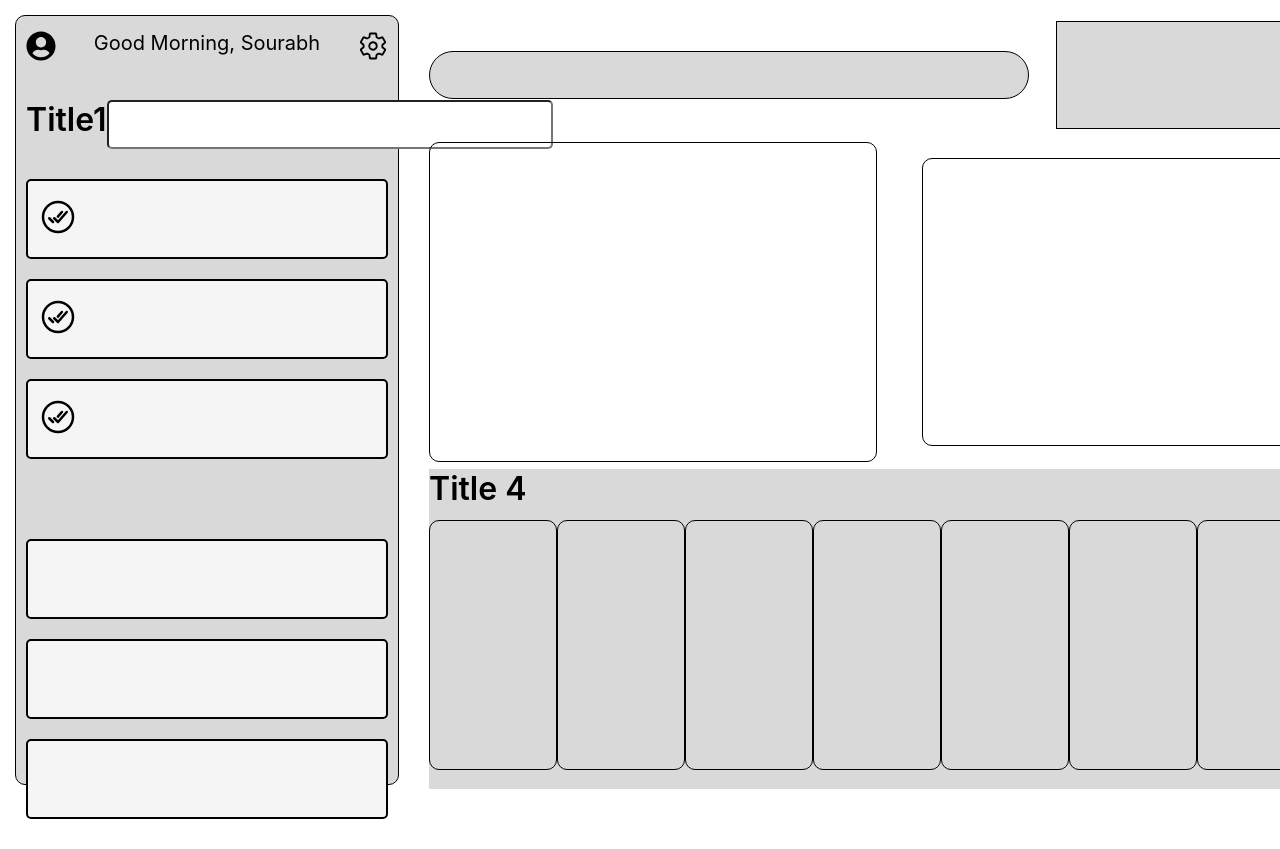
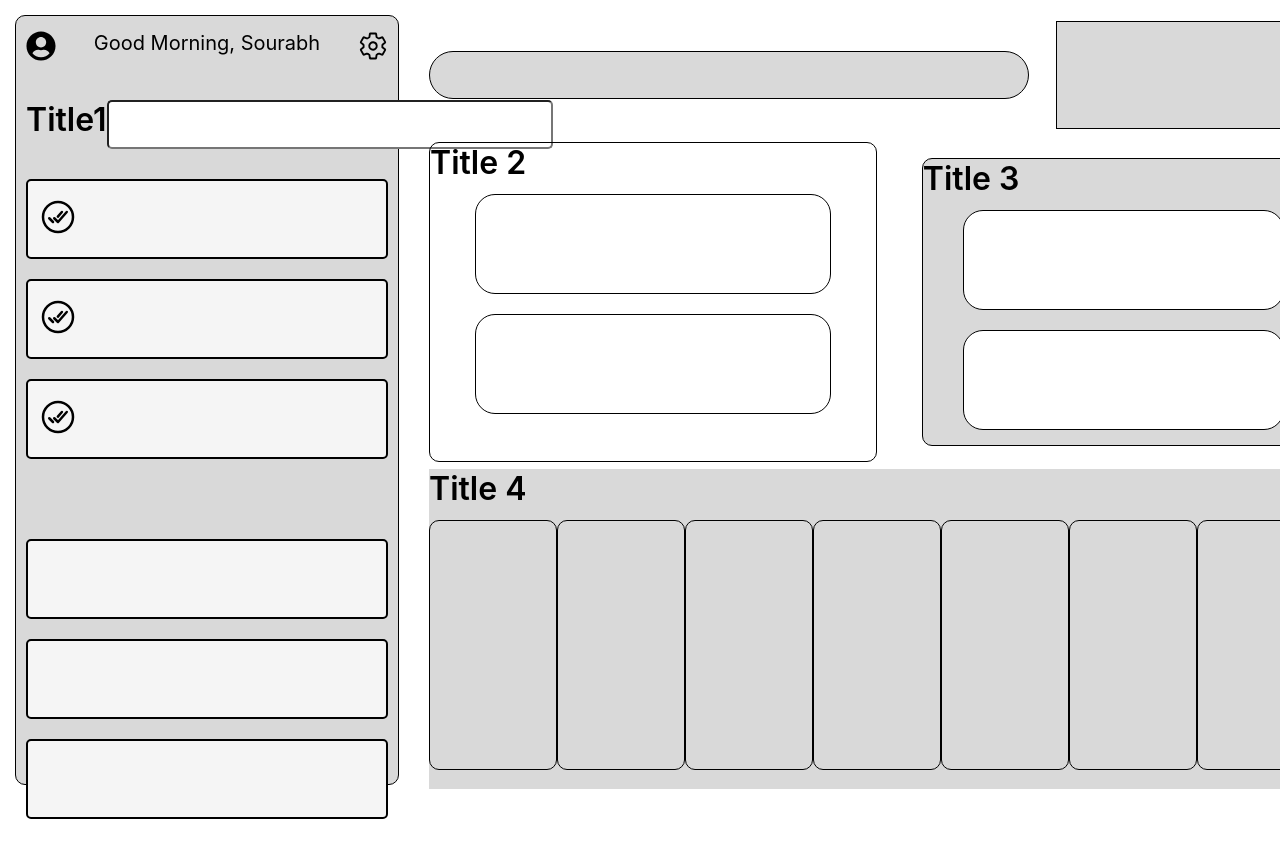
Before and after one commit to Tina067/CodeHub, a React (Create React App) app: page / in a window 1280 px wide. Shown: the top 849 px of the page. Built offline with nearby package versions, Linux system fonts and the light colour scheme.

Commit message:
20-10-2024

```diff
--- a/src/components/MainComponents/MainComp.css
+++ b/src/components/MainComponents/MainComp.css
@@ -56,5 +56,5 @@
     width: 45%;
     border: 1px solid black;
     border-radius: 10px;
-    /* background-color: rgb(217, 217, 217); */
+    background-color: rgb(217, 217, 217);
 }
--- a/src/components/MainComponents/MainComp.jsx
+++ b/src/components/MainComponents/MainComp.jsx
@@ -1,6 +1,9 @@
 import React from 'react'
 import './MainComp.css';
 import Div3 from './Div3';
+import Title2 from './Title2';
+import Title3 from './Title3';
+
 const MainComp = () => {
   return (
     <div className='MainContainer'>
@@ -9,8 +12,8 @@ const MainComp = () => {
           <div className='div1-div2'></div>
         </div>
         <div className="divv div2">
-            <div className="div2-div1"></div>
-            <div className="div2-div2"></div>
+            <div className="div2-div1"><Title2/></div>
+            <div className="div2-div2"><Title3/></div>
         </div>
         <div className="divv div3"><Div3/></div>
     </div>
--- /dev/null
+++ b/src/components/MainComponents/Title2.css
@@ -0,0 +1,6 @@
+.title2 {
+    /* border: 1px solid black; */
+    font-size: xx-large;
+    font-weight: 600;
+    margin-bottom: 12px;
+}
--- /dev/null
+++ b/src/components/MainComponents/Title2.jsx
@@ -0,0 +1,16 @@
+import React from 'react';
+import './Title2.css';
+import Title2Comp from './Title2Comp';
+
+const Title2 = () => {
+  return (
+    <div className='title2-mainComp'>
+        <div className='title2'>Title 2</div>
+        <div>
+        <div><Title2Comp/></div>
+        </div>
+    </div>
+  )
+}
+
+export default Title2
--- /dev/null
+++ b/src/components/MainComponents/Title2Comp.css
@@ -0,0 +1,13 @@
+.tit2maincomp{
+   display: flex;
+   flex-direction: column;
+   align-items: center;
+   gap:20px;
+}
+
+.tit2comp {
+    border: 1px solid black;
+    height: 100px;
+    width: 80%;
+    border-radius: 20px;
+}
--- /dev/null
+++ b/src/components/MainComponents/Title2Comp.jsx
@@ -0,0 +1,12 @@
+import React from 'react'
+import './Title2Comp.css'
+const Title2Comp = () => {
+  return (
+    <div className='tit2maincomp'>
+        <div className='tit2comp'></div>
+        <div className='tit2comp'></div>
+    </div>
+  )
+}
+
+export default Title2Comp
--- /dev/null
+++ b/src/components/MainComponents/Title3.css
@@ -0,0 +1,6 @@
+.title3 {
+        /* border: 1px solid black; */
+        font-size: xx-large;
+        font-weight: 600;
+        margin-bottom: 12px;
+}
--- /dev/null
+++ b/src/components/MainComponents/Title3.jsx
@@ -0,0 +1,16 @@
+import React from 'react';
+import "./Title3.css";
+import Title3Comp from './Title3Comp';
+
+const Title3 = () => {
+  return (
+    <div className='title3-headcomp'>
+        <div className='title3'>Title 3</div>
+        <div>
+            <Title3Comp/>
+        </div>
+    </div>
+  )
+}
+
+export default Title3
--- /dev/null
+++ b/src/components/MainComponents/Title3Comp.css
@@ -0,0 +1,14 @@
+.tit3maincomp{
+    display: flex;
+    flex-direction: column;
+    align-items: center;
+    gap:20px;
+ }
+
+ .tit3comp {
+     border: 1px solid black;
+     height: 100px;
+     width: 80%;
+     border-radius: 20px;
+     background-color: white;
+ }
--- /dev/null
+++ b/src/components/MainComponents/Title3Comp.jsx
@@ -0,0 +1,13 @@
+import React from 'react'
+import './Title3Comp.css';
+
+const Title3Comp = () => {
+  return (
+    <div className='tit3maincomp'>
+        <div className='tit3comp'></div>
+        <div className='tit3comp'></div>
+    </div>
+  )
+}
+
+export default Title3Comp
```
